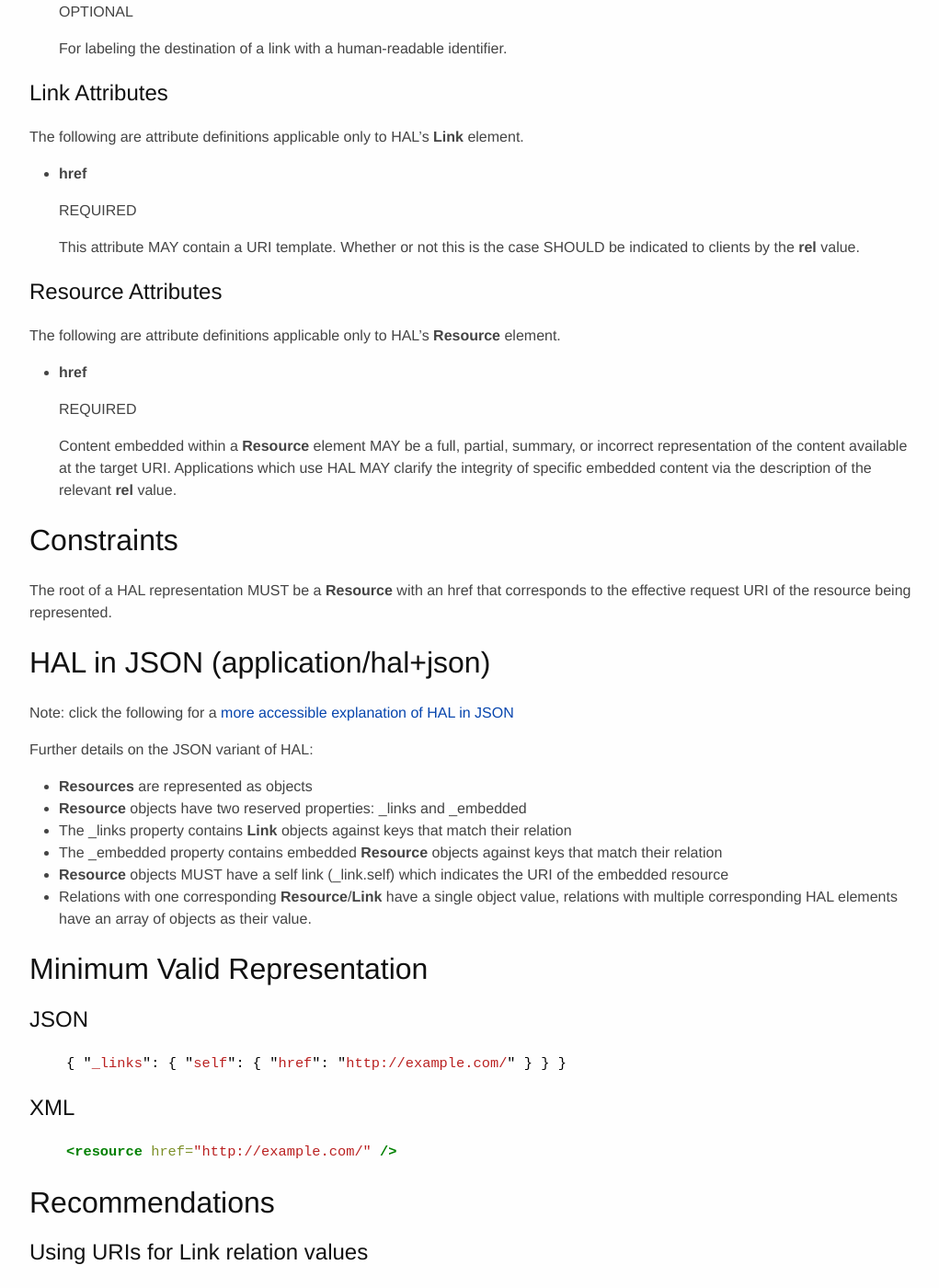
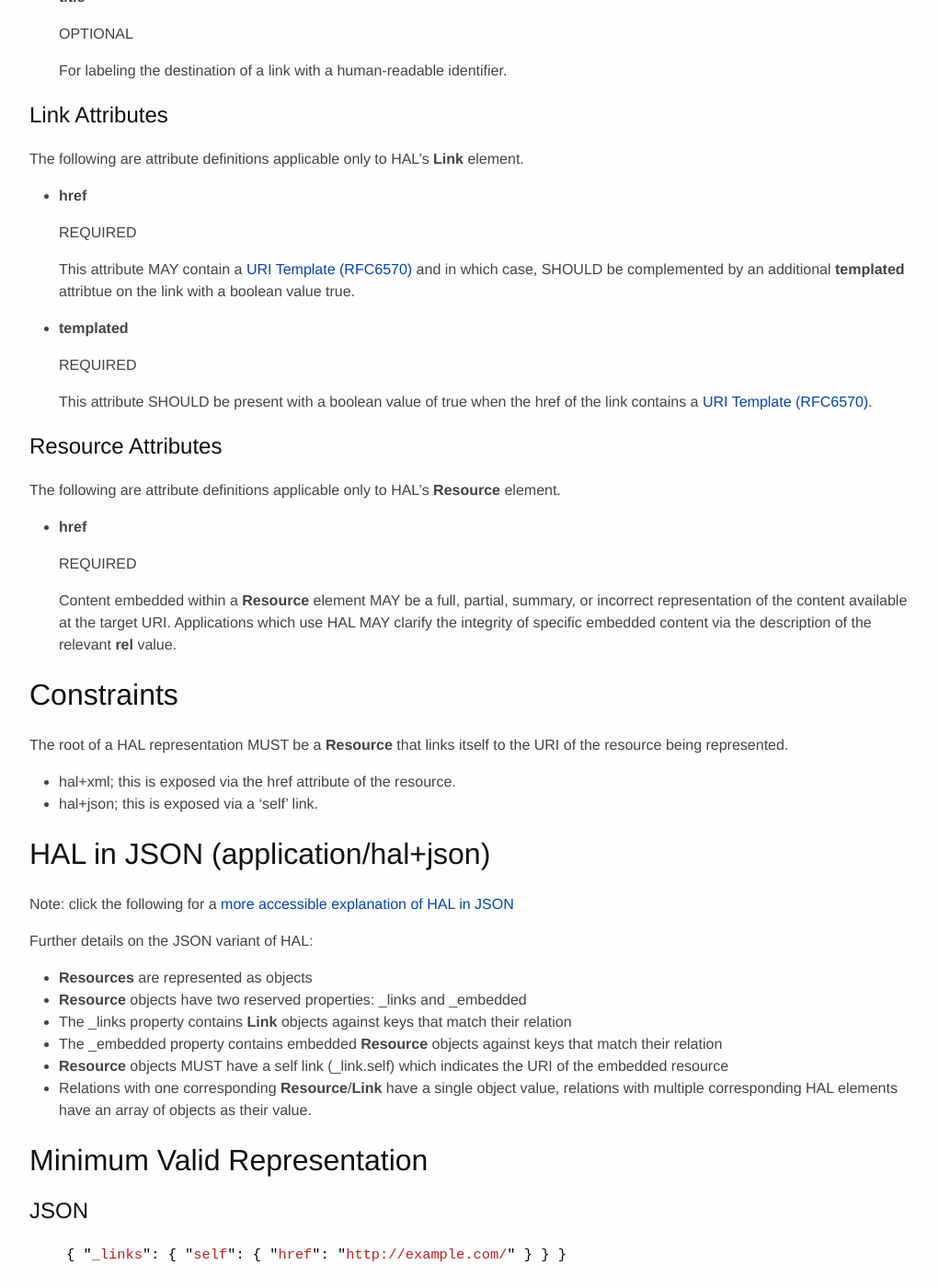
Before and after one commit to mikekelly/hal_specification, a Jekyll site: the page built from hal_specification.md, in a window 1280 px wide and 1400 px high, scrolled down 5978 px. Shown: the whole window at 92% size, without its empty margins (128-1149 px from the left). Built offline with Jekyll 4.4.1, drawn with Linux system fonts in a browser that asks for light colours; Markdown is read by kramdown in place of the engine named in the settings; some of the changed text lies outside the part shown.

Commit message:
add another library, add templated attribute to links, reword Constraints section

```diff
--- a/hal_specification.md
+++ b/hal_specification.md
@@ -250,7 +251,13 @@ The following are attribute definitions applicable only to HAL's **Link** elemen
 
     REQUIRED
 
-    This attribute MAY contain a URI template. Whether or not this is the case SHOULD be indicated to clients by the __rel__ value.
+    This attribute MAY contain a [URI Template (RFC6570)][18] and in which case, SHOULD be complemented by an additional __templated__ attribtue on the link with a boolean value true.
+
+*   __templated__
+
+    REQUIRED
+
+    This attribute SHOULD be present with a boolean value of true when the href of the link contains a [URI Template (RFC6570)][18].
 
 ### Resource Attributes
 
@@ -264,7 +271,10 @@ The following are attribute definitions applicable only to HAL's **Resource** el
 
 ## Constraints
 
-The root of a HAL representation MUST be a **Resource** with an href that corresponds to the effective request URI of the resource being represented.
+The root of a HAL representation MUST be a **Resource** that links itself to the URI of the resource being represented.
+
+* hal+xml; this is exposed via the href attribute of the resource.
+* hal+json; this is exposed via a 'self' link.
 
 ## HAL in JSON (application/hal+json)
 
```
Also changed, not shown: other parts of hal_specification.md (+4 -1 lines).
